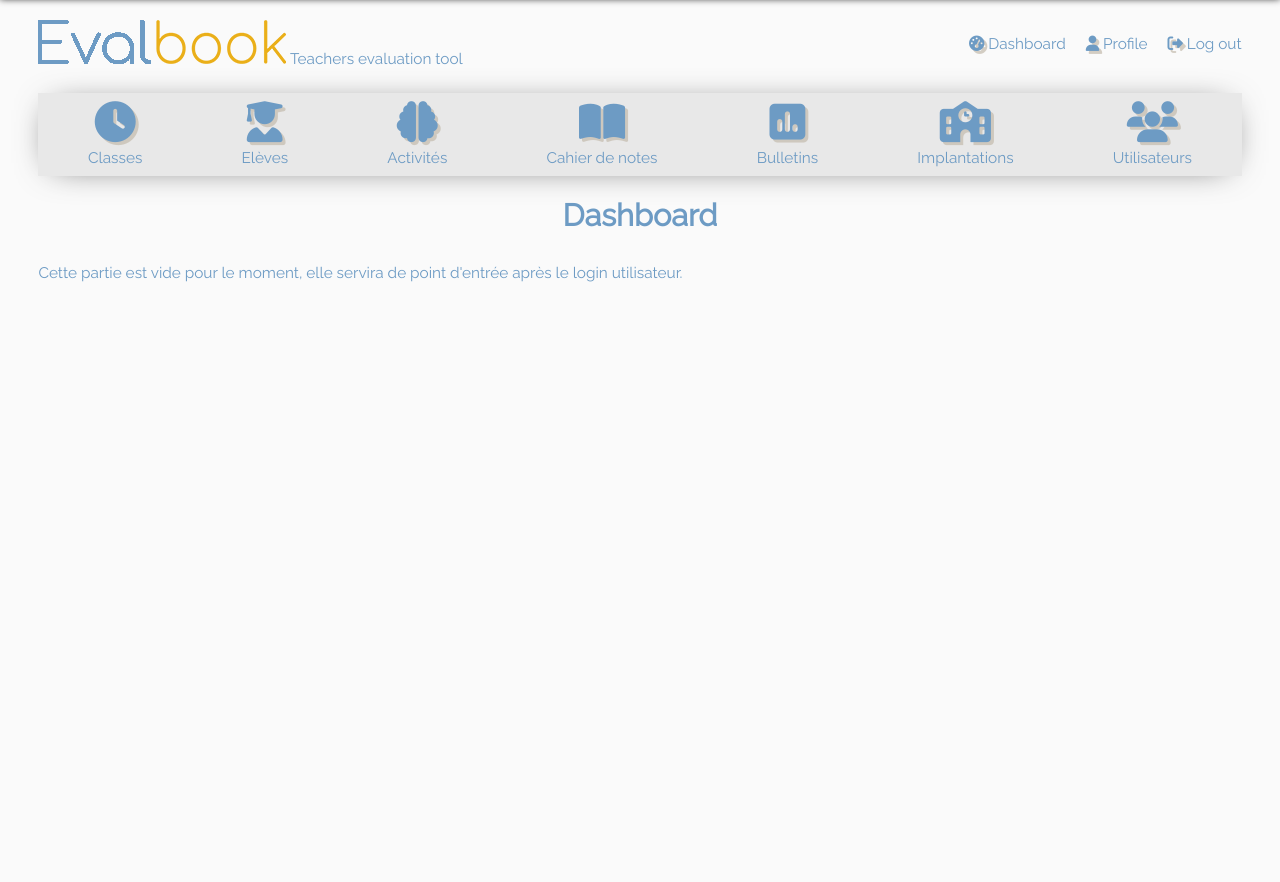
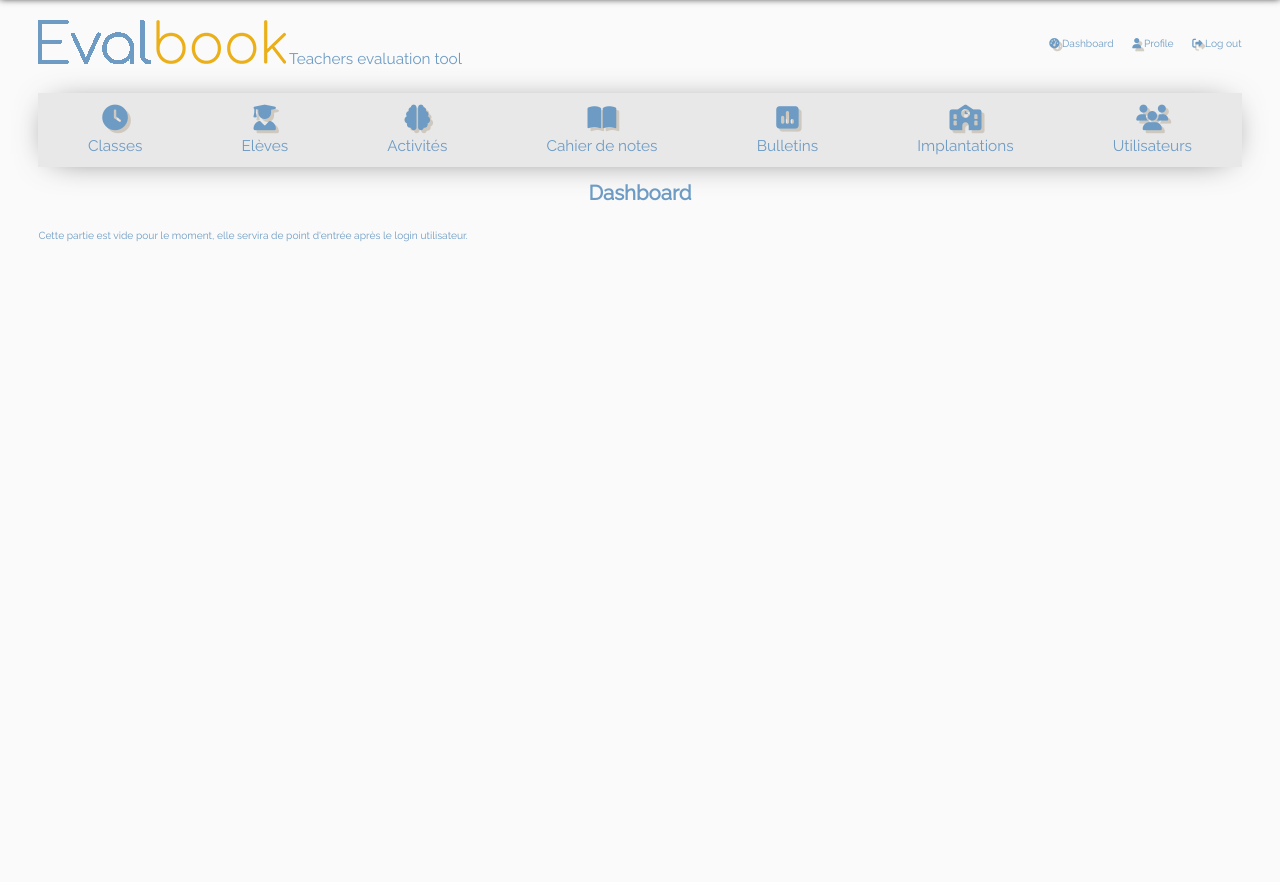
Before and after one commit to EvalBook/EvalBook, a Symfony app: template templates/dashboard/index.html.twig in a window 1280 px wide. Shown: the top 882 px of the page. Run offline with Twig, Linux system fonts and the light colour scheme; the template is opened without the code that fills it, so the values that code supplies are empty; style sheets or scripts are compiled from the project's sources; some libraries are stand-ins or nearby versions.

```diff
--- a/assets/css/theme.css
+++ b/assets/css/theme.css
@@ -8,7 +8,7 @@
 
 body {
     font-family: 'Raleway', sans-serif;
-    font-size: 1.2vw;
+    font-size: 0.8vw;
     background-color: var(--background-color);
     margin: 0;
     overflow: hidden;
@@ -87,7 +87,7 @@ h1, h2 {
 }
 
 .menuTopIcon > i, header nav i {
-    font-size: 3.2vw;
+    font-size: 2vw;
 }
 
 .menuTopIcon > span, #logo span, header nav span {
@@ -107,7 +107,7 @@ h1, h2 {
  */
 nav {
     margin-top: 2vw;
-    height: 6.5vw; /* To keep it in proportions */
+    height: 5.8vw; /* To keep it in proportions */
     background-color: #e8e8e8;
     /*box-shadow: 1px 1px #eaaf19;*/
     box-shadow: 0 2px 35px -15px rgba(0,0,0,0.75);
```
